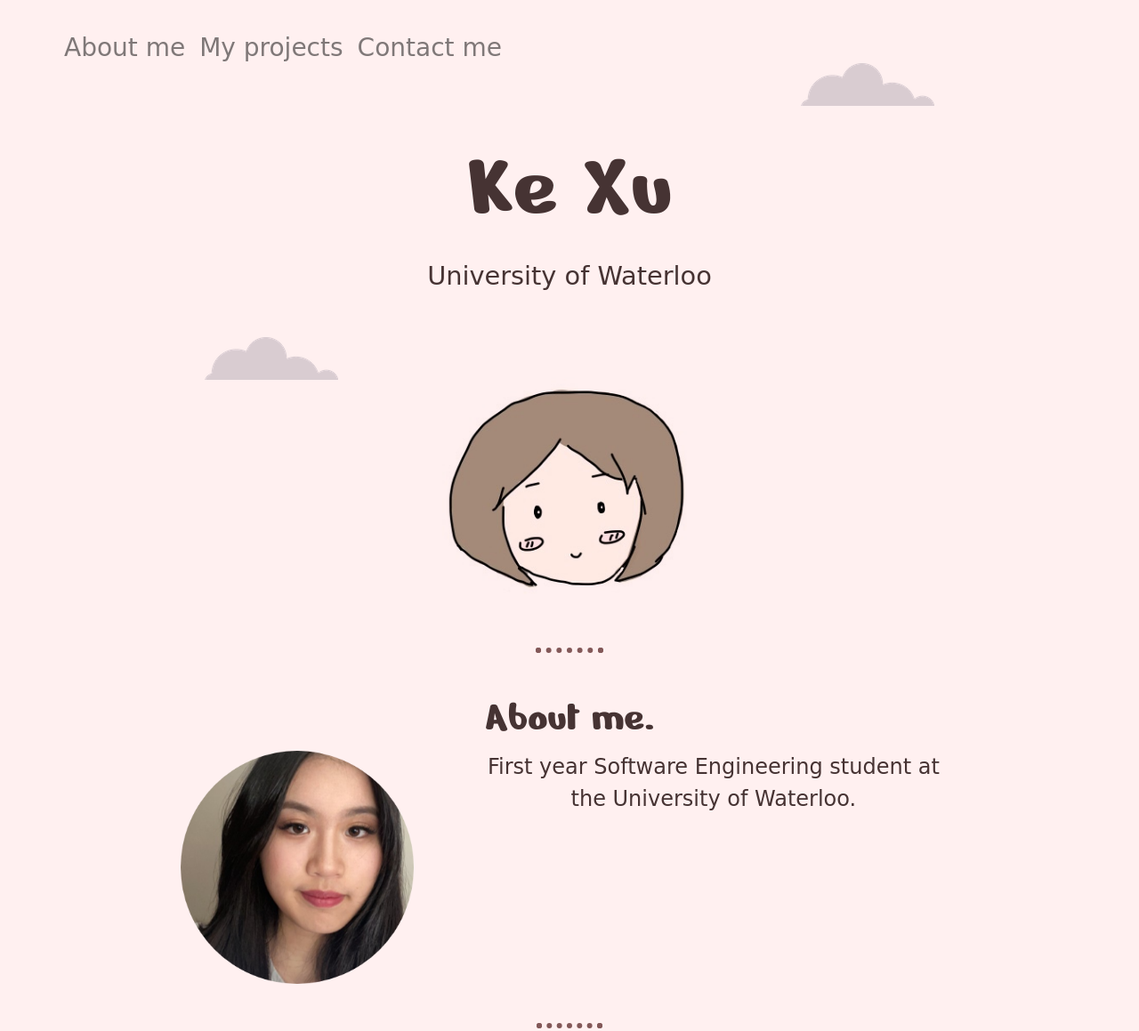
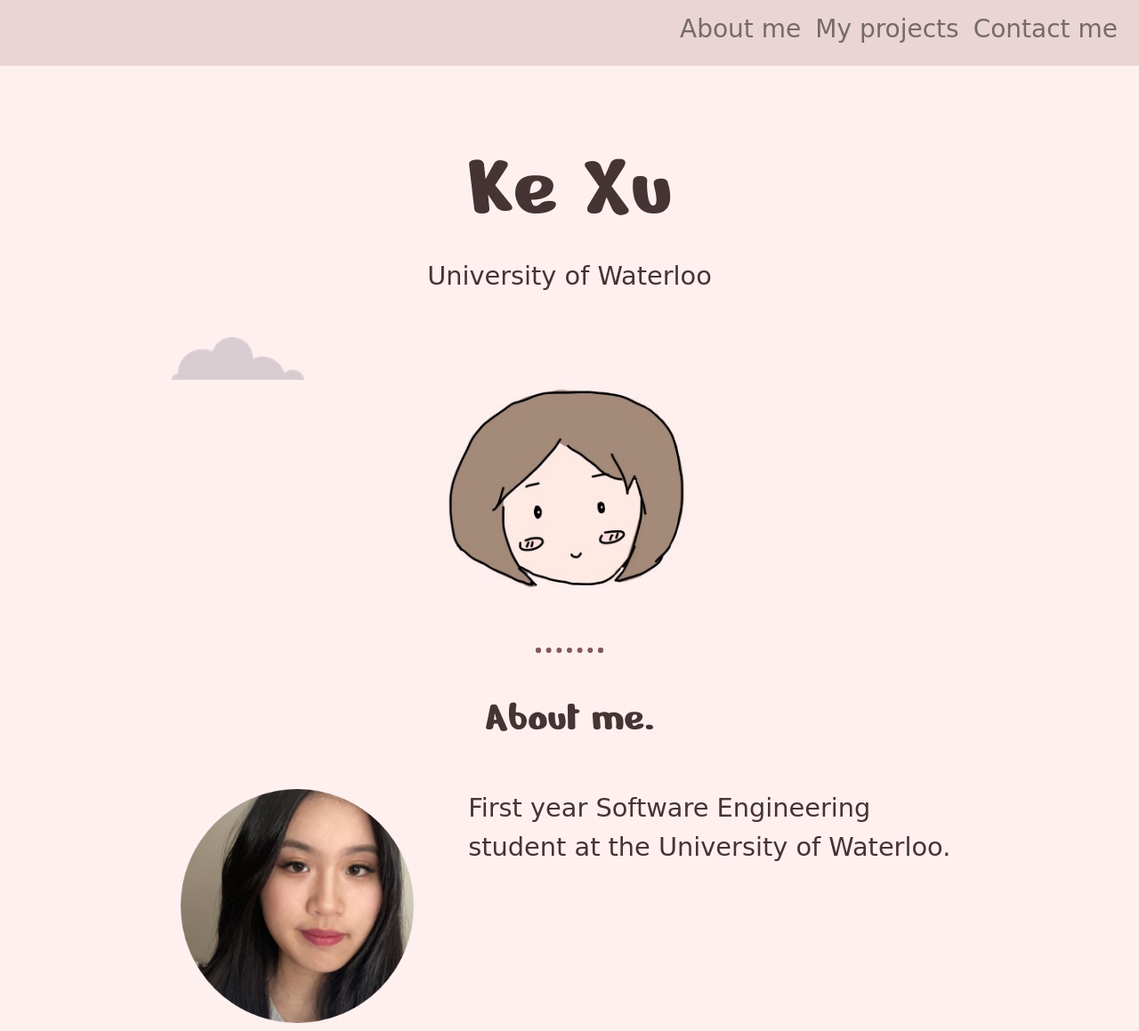
Before and after one commit to kexu02/Personal-Website, a plain HTML site: page index.html in a window 1280 px wide. Shown: the top 1159 px of the page at 89% size. Drawn offline with nearby package versions, Linux system fonts and the light colour scheme; a web font is replaced by a local one.

Commit message:
added navbar

```diff
--- a/css/styles.css
+++ b/css/styles.css
@@ -21,21 +21,26 @@ h2 {
 h3 {
   color: #463333;
   font-family: 'Nerko One', cursive;
-  margin: 2% auto 0 auto;
+  margin: 8% auto 3% auto;
   font-size: 1.5rem;
 }
 
 p {
   color: #463333;
   font-family: 'East Sea Dokdo', cursive;
-  font-size: 1.5rem;
+  font-size: 1.8rem;
+}
+
+a:hover{
+   color: #fff0f0;
 }
 
 .title{
+  background-color: #ebd4d4;
   width: 100%;
   position: absolute;
-  top: 3%;
-  padding-left: 5%;
+  top: 0;
+  padding-left: 3%;
 }
 
 .sub {
@@ -52,15 +57,9 @@ p {
   height: 100%;
 }
 
-.top-cloud {
-  position: absolute;
-  right: 18%;
-  top: 10%;
-}
-
 .bottom-cloud {
   position: absolute;
-  left: 18%;
+  left: 15%;
   bottom: 40%;
 }
 
@@ -85,7 +84,12 @@ p {
 .profile-pic {
   float: left;
   width: 30%;
-  margin: auto 7% 5% auto;
+  margin: 5% 7% 5% auto;
+}
+
+.my-description{
+  text-align: left;
+  padding-top: 5%;
 }
 
 .horizontal-rule {
@@ -109,7 +113,7 @@ p {
   width: 30%;
   height: 40%;
   float: left;
-  margin: 2% 7% 2% 2%;
+  margin: 2% 7% 7% 2%;
 }
 
 .Itrash-description {
@@ -135,10 +139,6 @@ p {
   font-size: 1.2rem;
   text-decoration: none;
   margin: 1% auto 1% auto;
-}
-
-a:hover{
-   color: #fff0f0;
 }
 
 .inline-paragraph {
--- a/index.html
+++ b/index.html
@@ -14,7 +14,12 @@
 <body>
   <div class="topContainer col-md">
     <nav class="navbar navbar-expand title fixed-top navbar-expand-md navbar-light">
-      <ul class="navbar-nav">
+      <button class="navbar-toggler" type="button" data-toggle="collapse" data-target="#navbarSupportedContent" aria-controls="navbarSupportedContent" aria-expanded="false" aria-label="Toggle navigation">
+        <span class="navbar-toggler-icon"></span>
+      </button>
+
+      <div class="collapse navbar-collapse" id="navbarSupportedContent">
+      <ul class="navbar-nav ml-auto">
         <li class="nav-item">
           <a class="nav-link h3" href="">About me</a>
         </li>
@@ -25,8 +30,8 @@
           <a class="nav-link h3" href="">Contact me</a>
         </li>
       </ul>
+      </div>
     </nav>
-    <img class="top-cloud" src="images/cloud.png" alt="cloud-img">
     <h1>Ke Xu</h1>
     <p class="sub">University of Waterloo</p>
     <img class="bottom-cloud" src="images/cloud.png" alt="cloud-img">
@@ -37,7 +42,7 @@
     <div class="profile">
       <h2 class="profile-title">About me.</h2>
       <img class="profile-pic" src="images/profile.png" alt="Ke-profile-img">
-      <p> First year Software Engineering student at the University of Waterloo.</p>
+      <p class="my-description"> First year Software Engineering student at the University of Waterloo.</p>
     </div>
     <hr class="horizontal-rule">
     <div class="projects">
```
